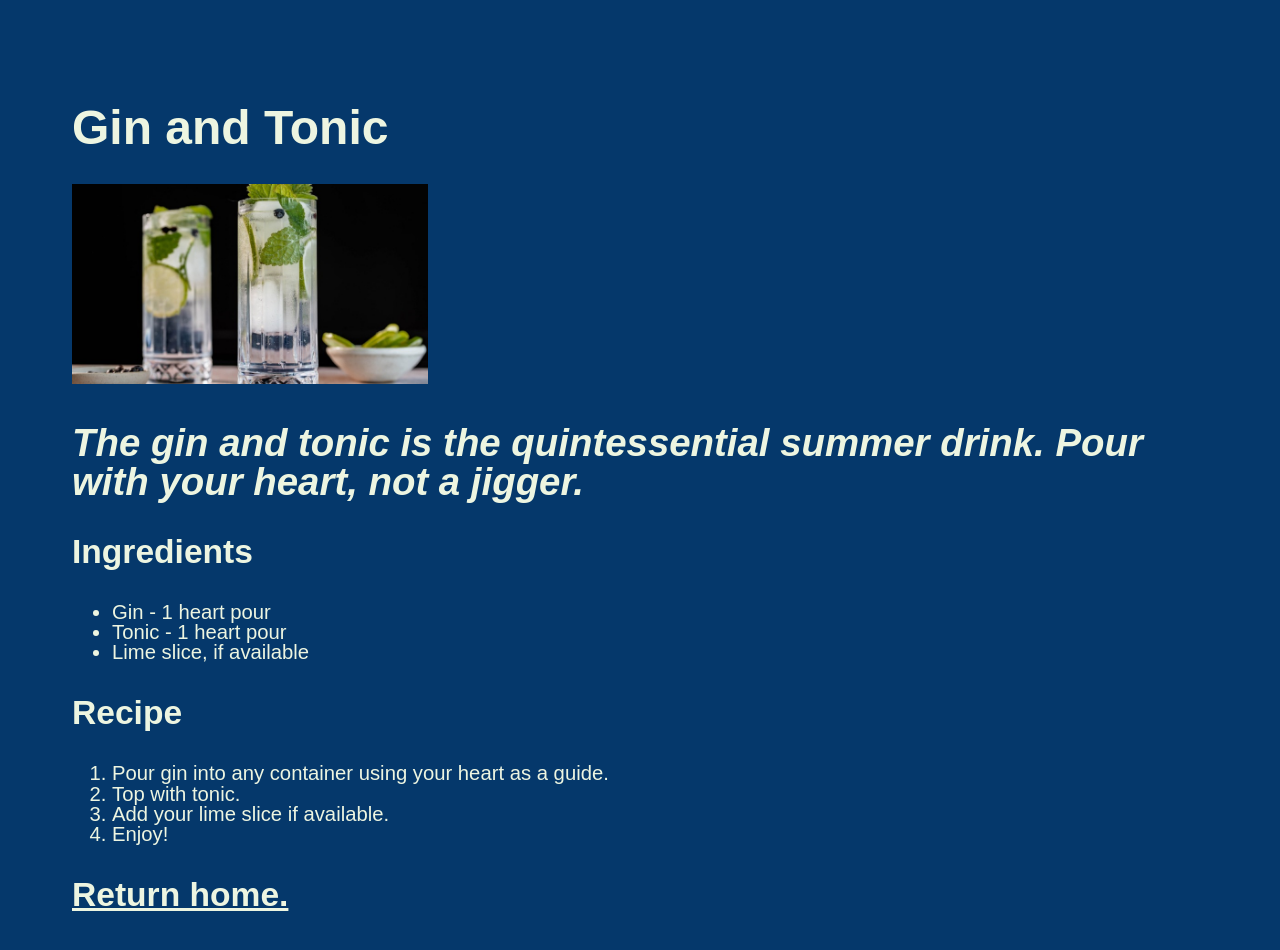
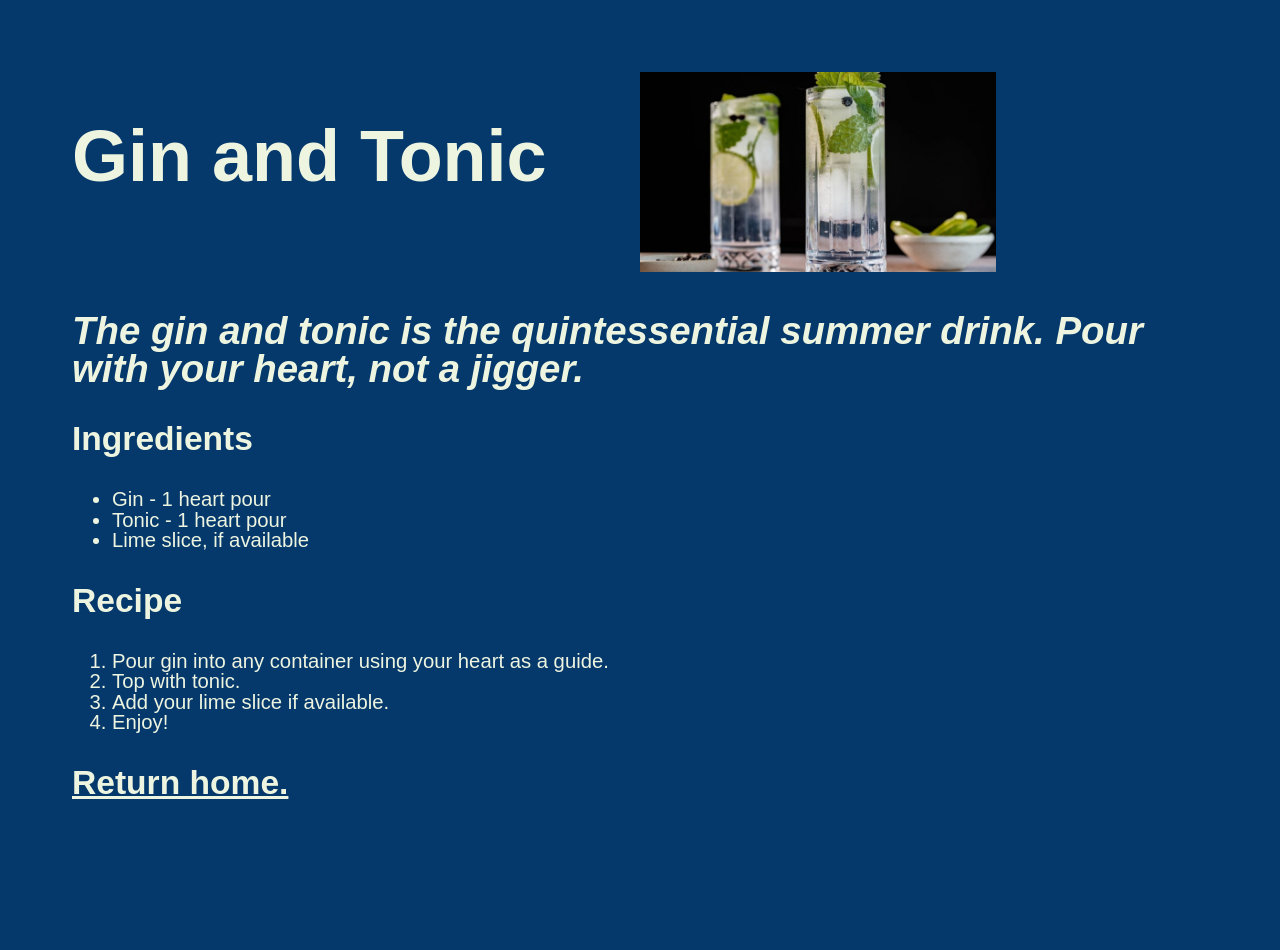
Before and after one commit to mikelz129/mike-recipes, a plain HTML site: page recipes/gandt.html in a window 1280 px wide. After the commit the page ends 905 px from the top, so only its background shows below. Drawn offline with Linux system fonts and the light colour scheme.

Commit message:
made bigboi size

```diff
--- a/recipes/gandt.html
+++ b/recipes/gandt.html
@@ -7,8 +7,14 @@
     <title>Document</title>
 </head>
 <body>
-    <h1>Gin and Tonic</h1>
-<img src="../images/gandt.jpg" alt="Gin and Tonic">
+    <div class="row">
+        <div class="column">
+    <h1 class="mainboi">Gin and Tonic</h1>
+    </div>
+    <div class="column"></div>
+    <img src="../images/gandt.jpg" alt="Gin and Tonic">
+</div>
+</div>
 <h2>The gin and tonic is the quintessential summer drink. Pour with your heart, not a jigger.</h2>
 <h3>Ingredients</h3>
 <ul>
--- a/style.css
+++ b/style.css
@@ -36,6 +36,10 @@ ol {
     font-size: .65em;
 }
 
+.mainboi {
+    font-size: 1.5em;
+}
+
 
 .homepage ul {
     list-style-type: none;
```
Also changed, not shown: index.html (+1 -1 lines), recipes/oldfashioned.html (+8 -2 lines), recipes/tomcollins.html (+9 -2 lines).
